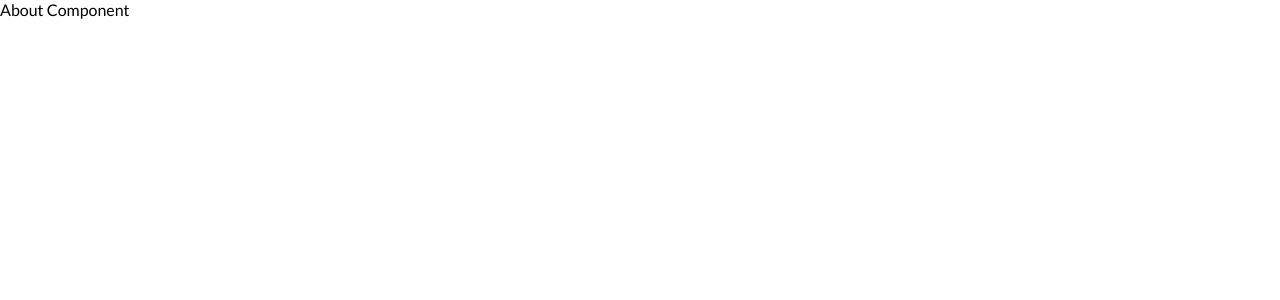
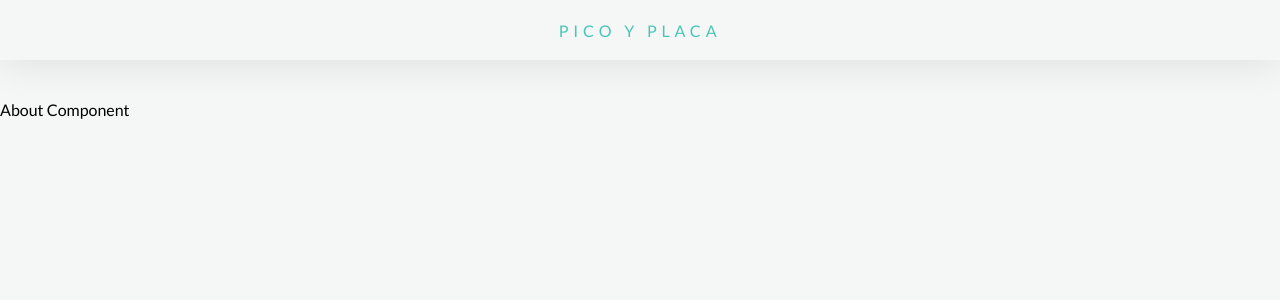
Before and after one commit to edzzn/pico-placa, a React (Create React App) app: page /about in a window 1280 px wide. Shown: the top 300 px of the page. Built offline with nearby package versions, Linux system fonts and the light colour scheme.

Commit message:
Commons, page setup & HeaderBar

```diff
--- a/src/App.tsx
+++ b/src/App.tsx
@@ -1,21 +1,25 @@
 import { createBrowserHistory } from "history";
 import React from "react";
 import { Route, Router, Switch } from "react-router-dom";
+import NavBarComponent from "./components/Navbar";
 import About from "./features/about";
 import PicoPlaca from "./features/picoPlaca";
-import { AppContainer } from "./styles";
+import { AppContainer, AppContent } from "./styles";
 
 const history = createBrowserHistory();
 
 function App() {
   return (
     <AppContainer>
+      <NavBarComponent />
+      <AppContent>
         <Router history={history}>
           <Switch>
             <Route path="/about" component={About} />
             <Route path="/" component={PicoPlaca} />
           </Switch>
         </Router>
+      </AppContent>
     </AppContainer>
   );
 }
--- /dev/null
+++ b/src/common/colors.ts
@@ -0,0 +1,6 @@
+export const COLOR_PALETTE = {
+  BLUE: "#204ecf",
+  LIGHT_GREY: "#eaeaea",
+  GREEN: "#49c5b6",
+  WHITE_BACKGROUND: "#f4f7f6",
+};
--- /dev/null
+++ b/src/common/texts.ts
@@ -0,0 +1 @@
+export const APP_NAME = "PICO Y PLACA";
--- /dev/null
+++ b/src/components/Navbar/index.tsx
@@ -0,0 +1,9 @@
+import * as React from "react";
+import * as Styles from "./styles";
+import { APP_NAME } from "../../common/texts";
+
+const NavBarComponent: React.FC = () => (
+  <Styles.Navbar>{APP_NAME}</Styles.Navbar>
+);
+
+export default NavBarComponent;
--- /dev/null
+++ b/src/components/Navbar/styles.ts
@@ -0,0 +1,17 @@
+import styled from "styled-components";
+import { COLOR_PALETTE } from "../../common/colors";
+
+export const Navbar = styled.nav`
+  z-index: 99999;
+  width: 100%;
+  height: 60px;
+  background: ${COLOR_PALETTE.WHITE_BACKGROUND};
+  position: fixed;
+  top: 0;
+  box-shadow: 0px 2px 40px 0px rgba(0, 0, 0, 0.1);
+  display: flex;
+  justify-content: center;
+  align-items: center;
+  color: ${COLOR_PALETTE.GREEN};
+  letter-spacing: 0.3em;
+`;
--- a/src/styles.ts
+++ b/src/styles.ts
@@ -1,11 +1,14 @@
 import styled from "styled-components";
+import { COLOR_PALETTE } from "./common/colors";
 
 export const AppContainer = styled.div`
   font-family: "Lato", sans-serif;
+  background-color: ${COLOR_PALETTE.WHITE_BACKGROUND};
 `;
 
 export const AppContent = styled.div`
   display: flex;
+  padding-top: 100px;
   height: 100vh;
   flex: 1;
   flex-direction: column;
```
Lines whose indentation alone changed are shown as unchanged.
